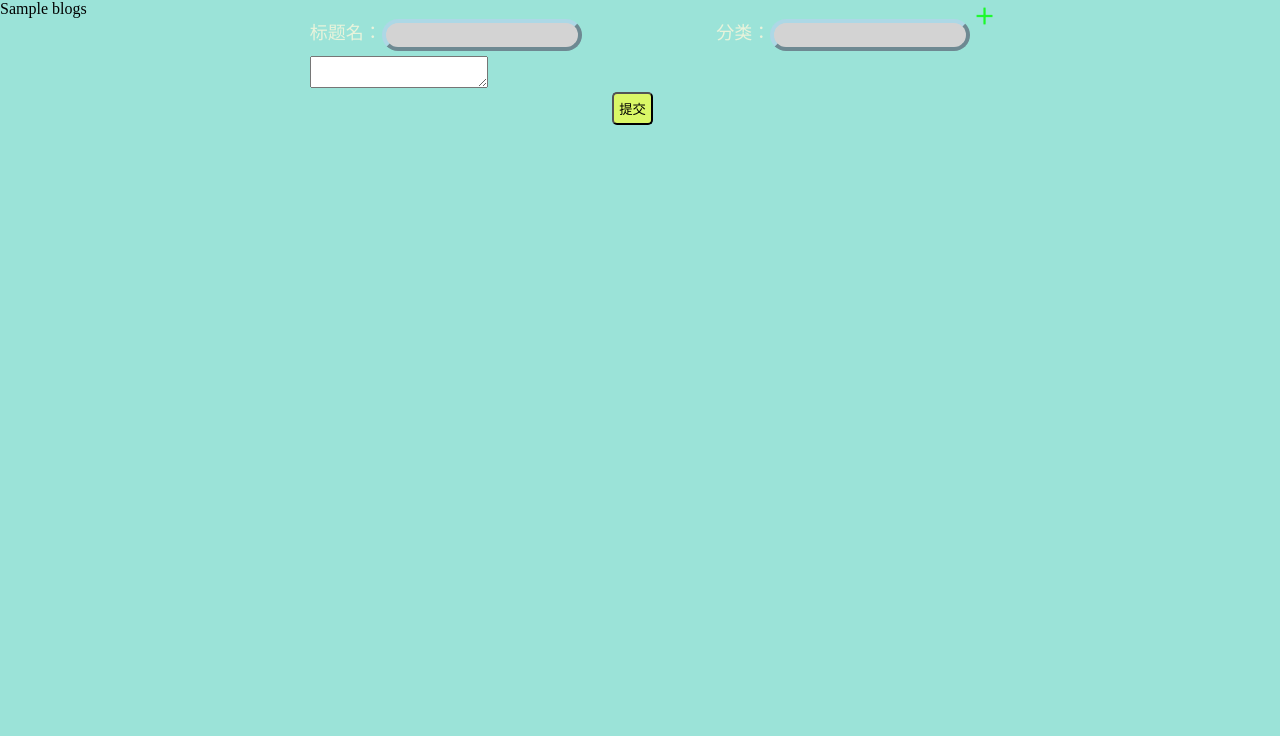
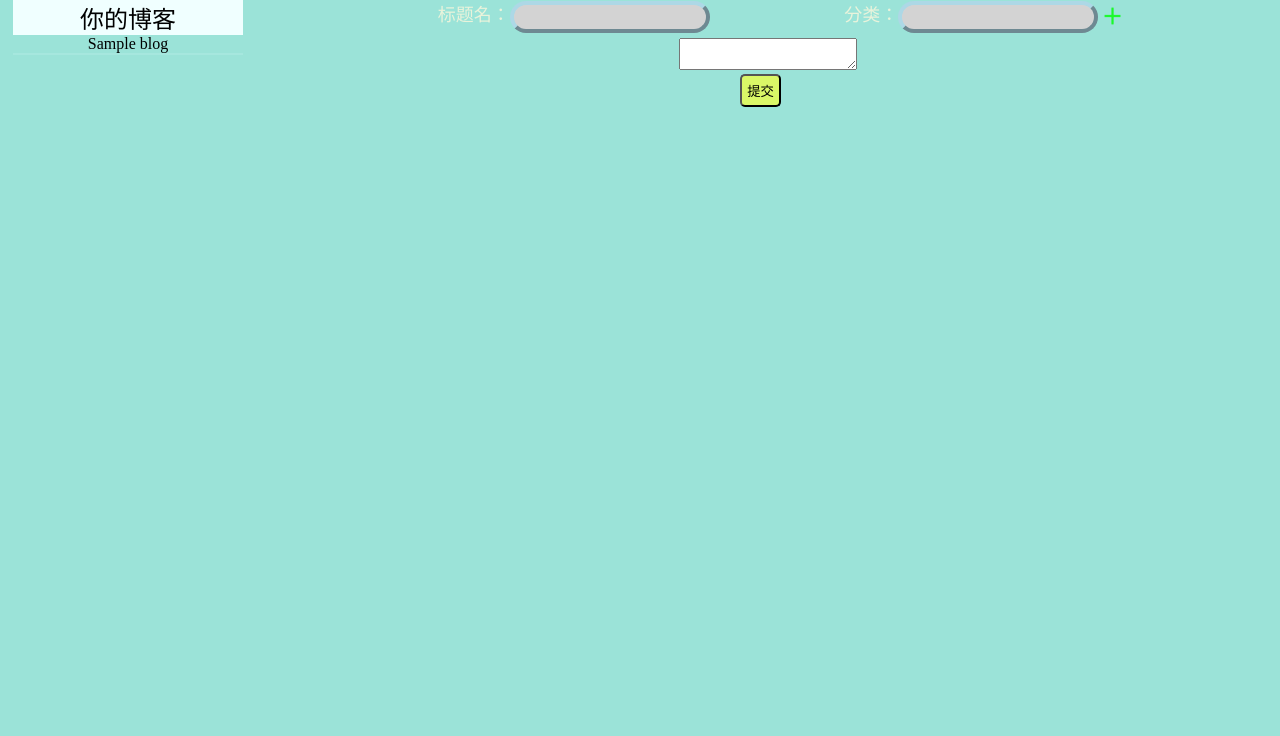
Before and after one commit to xiaojingchuangtianya/dreamWeb, a Django app: template templates/blog/writeBlog.html in a window 1280 px wide. Shown: the part 64-800 px from the top of the page. Run offline with Django 3.2, Linux system fonts and the light colour scheme; the template is opened without the code that fills it: most values are stand-ins (such as "Sample title", 1, 10 or a date in 2020); form fields are guessed from the names that the template uses; some libraries are stand-ins or nearby versions.

Commit message:
调整编辑博客时的布局问题 1.2.1

```diff
--- a/static/css/blog/writeBlog.css
+++ b/static/css/blog/writeBlog.css
@@ -6,8 +6,11 @@
     background: #9be3d8;
 }
 .writeBlog{
-    display: flex;
-    justify-content: center;
+    display: block;
+    width: 80%;
+    height: 100%;
+    float: right;
+    text-align: center;
 }
 .form_Header{
     width: 100%;
@@ -100,3 +103,19 @@ button{
     padding: 9px;
     background: #36ee3f;
 }
+.myBlog{
+    position:absolute;
+    width: 18%;
+    text-align: center;
+    margin-left: 1%;
+
+}
+.panel{
+    text-align: center;
+    background-color: azure;
+    font-size: x-large;
+    font-weight: 500;
+}
+.line{
+    border-bottom: rgba(175, 236, 228, 0.548) 2px solid;
+}
--- a/static/js/blog/writeBlog.js
+++ b/static/js/blog/writeBlog.js
@@ -81,12 +81,11 @@ function addBlogType() {
 //关闭，新增成功后或者直接退出收起弹窗
 function cleanAlert() {
     document.getElementById("allHide").remove();
-
-    document.getElementsByClassName("cke_wysiwyg_frame")[0].innerHTML=OIframe;
+    // document.getElementsByClassName("cke_wysiwyg_frame")[0].innerHTML=OIframe;
 }
 
-OIframe=""
+// OIframe=""
 
-function getDom(){
-    OIframe=document.getElementsByClassName('cke_wysiwyg_frame')[0].contentDocument;
-}
+// function getDom(){
+//     OIframe=document.getElementsByClassName('cke_wysiwyg_frame')[0].contentDocument;
+// }
--- a/templates/blog/writeBlog.html
+++ b/templates/blog/writeBlog.html
@@ -10,7 +10,15 @@
 {% block main %}
 <div class="main">
     <div class="myBlog">
-        {{blogs}}
+        <div class="panel">
+            你的博客
+        </div>
+        {%for blog in blogs%}
+            <p class="line">{{blog}}</p>
+            {%empty%}
+            暂没有任何博客
+        {%endfor%}
+        <!-- {{blogs}} -->
     </div>
     <div class="writeBlog">
         {#    这里写一个font表单用于#}
@@ -23,7 +31,7 @@
                 <div  class="input-group typeInput">
                     <span>分类：</span>{{ myForm.type }}
                     <div class="input-group add">
-                        <img onclick="getDom();showAlert();" src="{% static 'img/icon/add.png' %}" alt="新增" width="100%" >
+                        <img onclick="showAlert();" src="{% static 'img/icon/add.png' %}" alt="新增" width="100%" >
                     </div>
                 </div>
             </div>
--- a/版本计划.txt
+++ b/版本计划.txt
@@ -9,6 +9,9 @@
             完善博客评论功能，ajax提交以及查看博客详情时携带博客评论内容 1.1.4
             修改博客的样式，美化页面内容 1.1.5
         1.2.0：新增博客记忆功能，即作者可以对博客进行重新编辑，而不是单次写完后无法继续编辑
+            在编辑博客的时候，用户可以看到自己的所有博客 1.2.1
+            考虑用户新增较多内容后的分页功能     1.2.2
+
         1.3.0：申请qq登录注册功能模块，让用户更轻便登录注册
         1.4.0：维护接口内容，方便后续的app对接
         1.5.0:为视频对话增加一个房间好功能，用户可以通过指定房间号进入，所有人退出后删除不再保留（考虑依靠轮询维持房间的存在）
```
Also changed, not shown: templates/login.html (+4 -3 lines), static/img/icon/qq.png (added).
